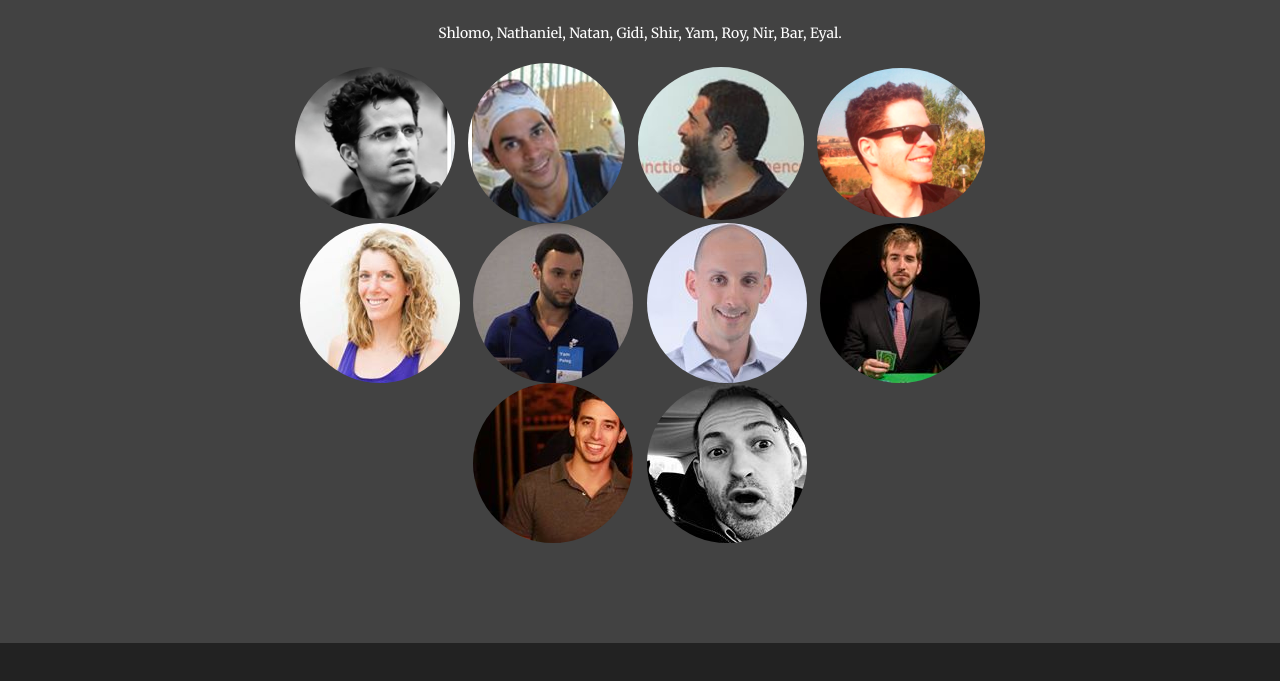
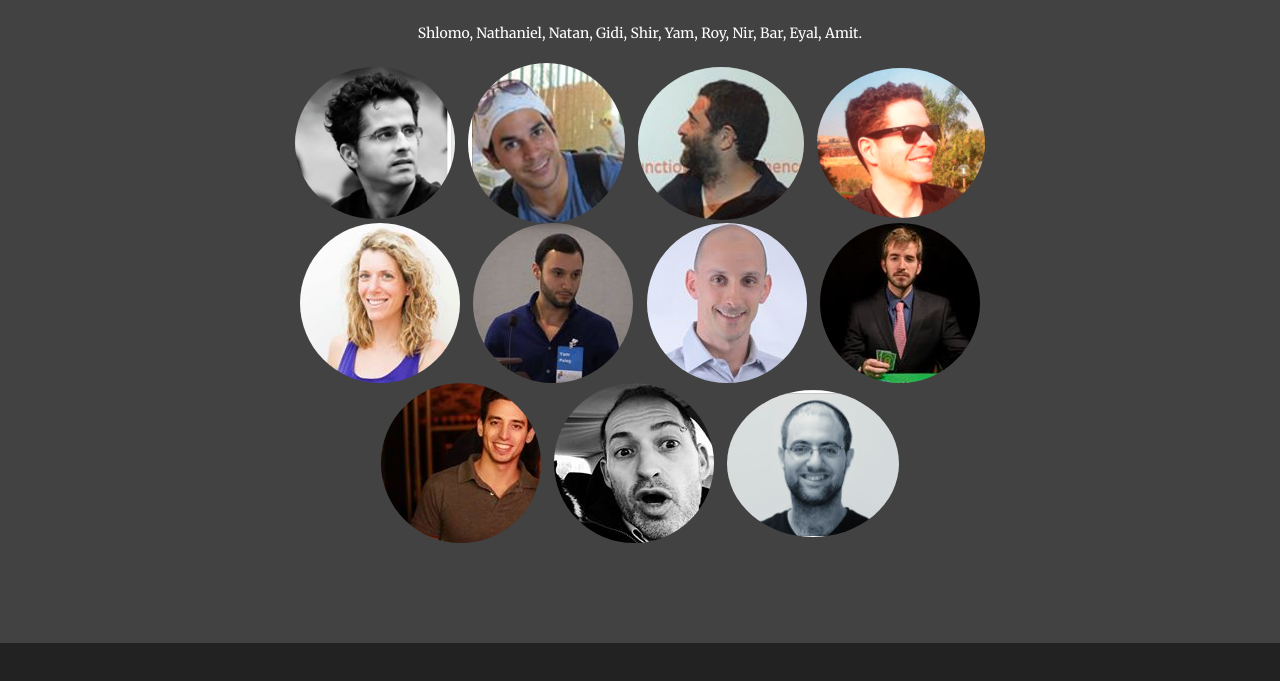
Before and after one commit to deeponcology/quantscientist.github.io, a plain HTML site: page index.html in a window 1280 px wide. Shown: the part 1509-2190 px from the top of the page. Drawn offline with nearby package versions, Linux system fonts and the light colour scheme.

Commit message:
removed invalid css

```diff
--- a/index.html
+++ b/index.html
@@ -172,7 +172,7 @@
 
 
             <br> <br>
-            Shlomo, Nathaniel, Natan, Gidi, Shir, Yam, Roy, Nir, Bar, Eyal.
+            Shlomo, Nathaniel, Natan, Gidi, Shir, Yam, Roy, Nir, Bar, Eyal, Amit.
             <br>
             <br>
 
@@ -187,6 +187,9 @@
             <img class="img-circle" src="images/nir.jpg" hspace="5">
 		    <img class="img-circle" src="images/bar.jpg" hspace="5">
             <img class="img-circle" src="images/eyal.jpg" hspace="5">
+            <img class="img-circle" src="images/amit.png" hspace="5">
+
+
             </center>
 
                 </div>
```
Also changed, not shown: images/amit.png (added).
